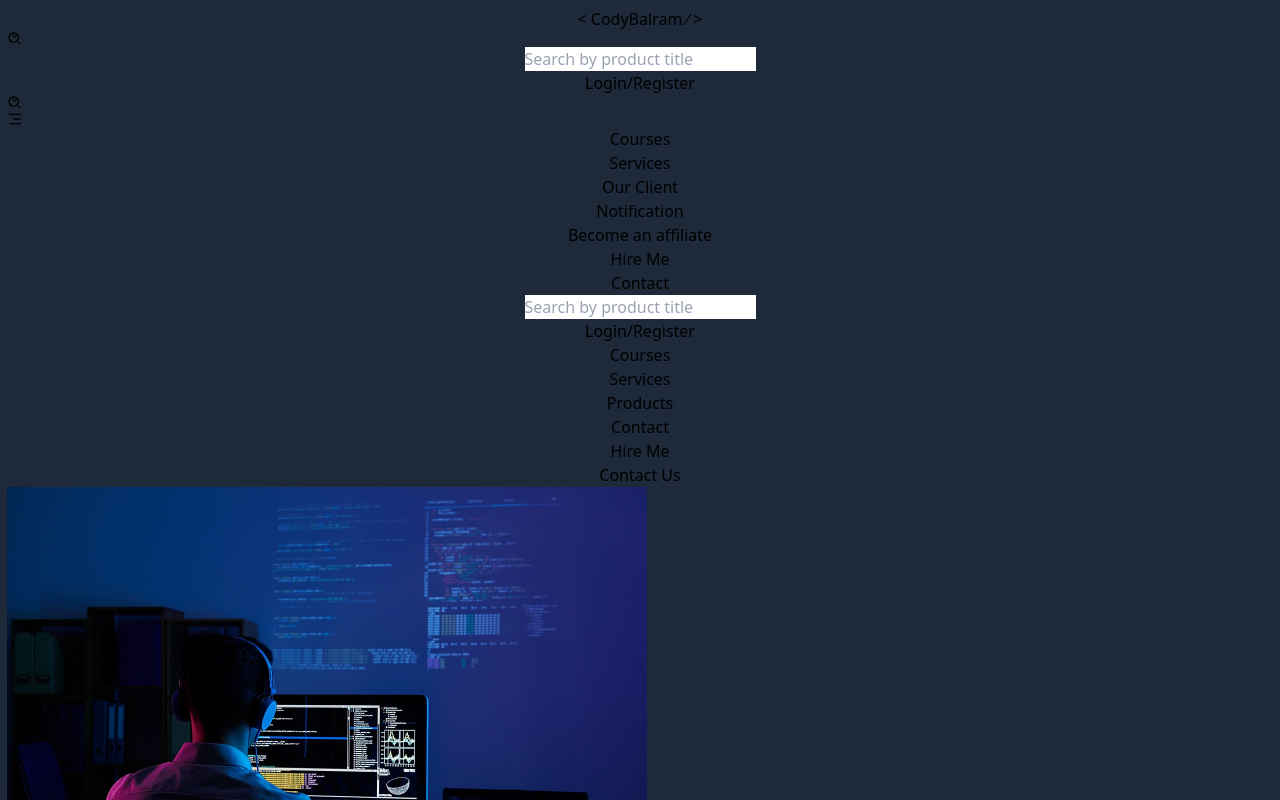
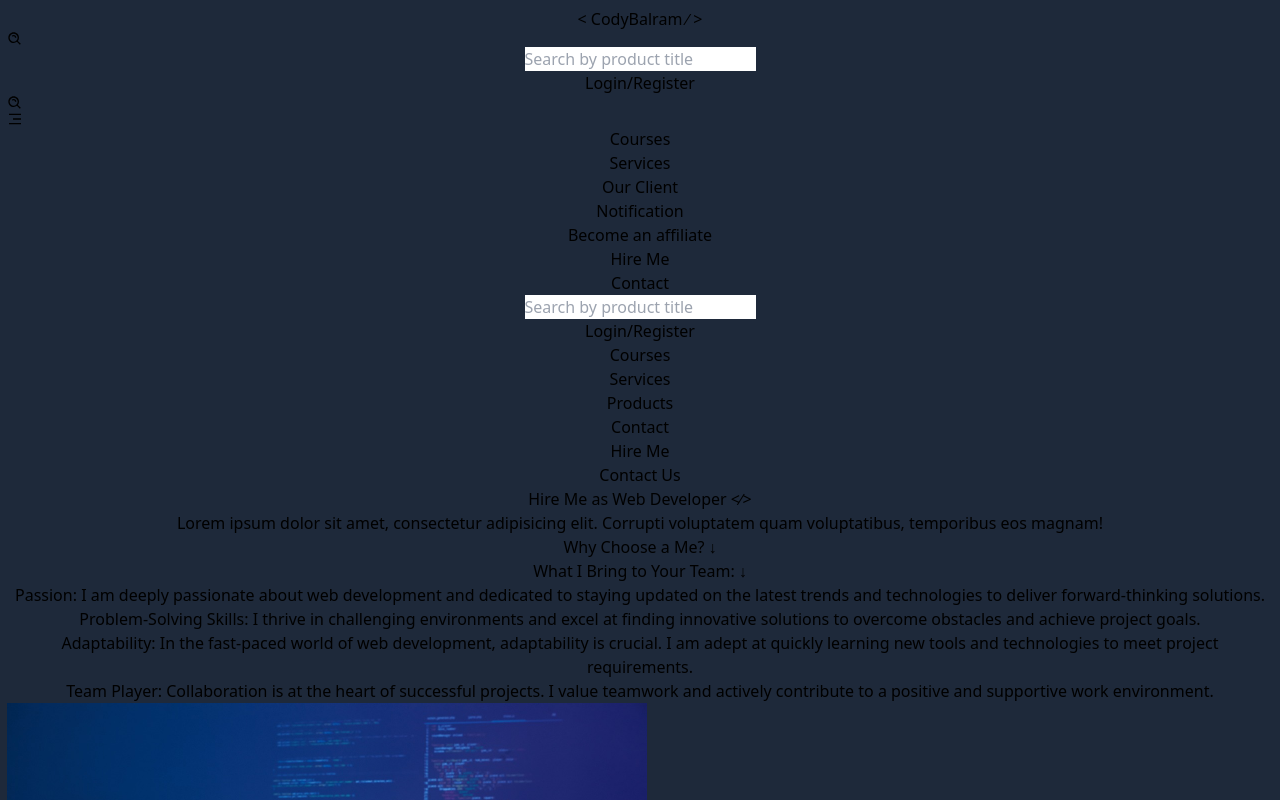
Before and after one commit to BalramMurmu413/codybalram, a React (Vite) app in the folder client/: page /hireme in a window 1280 px wide. Shown: the top 800 px of the page. Built offline with nearby package versions, Linux system fonts and the light colour scheme; the HTML template or start-up script is replaced by a standard one.

Commit message:
adding feature on hire me page

```diff
--- a/client/src/Pages/HireMe.jsx
+++ b/client/src/Pages/HireMe.jsx
@@ -5,6 +5,8 @@ import Header from '../Components/Header.jsx';
 import Footer from '../Components/Footer.jsx';
 
 const HireMe = () => {
+  // useState
+  const [toggleA , setToggleA] = useState(false)
   // State to manage selected options
   const [selectedRole, setSelectedRole] = useState('');
   const [selectedExperience, setSelectedExperience] = useState('');
@@ -27,13 +29,45 @@ const HireMe = () => {
 
   return (
     <>
-    <Header/>
-      <div className='min-h-screen w-full flex justify-center md:justify-around items-center bg-slate-900'>
+      <Header />
+      <div className='bg-slate-900 border rounded-lg min-h-screen justify-around ' >
+        <div  className='flex justify-around items-center flex-col min-h-screen '>
+          <div className='my-10'>
+            <h1 className='text-white text-2xl md:text-4xl font-bold'>Hire Me as Web Developer <span className='text-pink-500'>	&lt;&#8725;&gt; </span> </h1>
+          <div className='my-10'>
+            <p className='text-white text-sm font-semibold'>Lorem ipsum dolor sit amet, consectetur adipisicing elit. Corrupti voluptatem quam voluptatibus, temporibus eos magnam!</p>
+
+            </div>
+            { toggleA ?
+
+              <h1 onClick={() => setToggleA(!toggleA)} className='text-white text-3xl py-3 px-4 bg-slate-500   cursor-pointer select-none'>Why Choose Me? &darr;</h1>
+
+
+
+:
+<h1 onClick={()=>setToggleA(!toggleA)} className='text-white text-3xl py-3 px-4 bg-slate-500   cursor-pointer select-none'>Why Choose a Me? &darr;</h1>
+            }
+              <div>
+              <h1 className='text-white text-3xl py-3 px-4 bg-slate-500   cursor-pointer select-none'>What I Bring to Your Team: &darr;</h1>
+              <ul className='text-white flex flex-col list-decimal items-start my-10 mx-10'>
+                <li className='text-start'>Passion: I am deeply passionate about web development and dedicated to staying updated on the latest trends and technologies to deliver forward-thinking solutions.</li>
+                <li className='text-start'>Problem-Solving Skills: I thrive in challenging environments and excel at finding innovative solutions to overcome obstacles and achieve project goals.</li>
+                <li className='text-start'>Adaptability: In the fast-paced world of web development, adaptability is crucial. I am adept at quickly learning new tools and technologies to meet project requirements.</li>
+                <li className='text-start'>Team Player: Collaboration is at the heart of successful projects. I value teamwork and actively contribute to a positive and supportive work environment.</li>
+              </ul>
+            </div>
+            </div>
+
+        </div>
+
+        </div>
+
+      <div className='min-h-screen w-full flex  justify-center md:justify-around items-center bg-slate-900'>
         <div>
           <img src={sample} alt="" width={640} className=' hidden md:block rounded-lg shadow-lg' />
         </div>
         <div className="">
-      <div className="bg-slate-800 p-8 rounded-lg shadow-lg">
+      <div className="bg-slate-800  p-8 rounded-lg shadow-lg">
         <h1 className="text-2xl md:text-4xl text-pink-500 font-bold mb-6">Hire Me</h1>
 
         <div className="mb-4">
```
